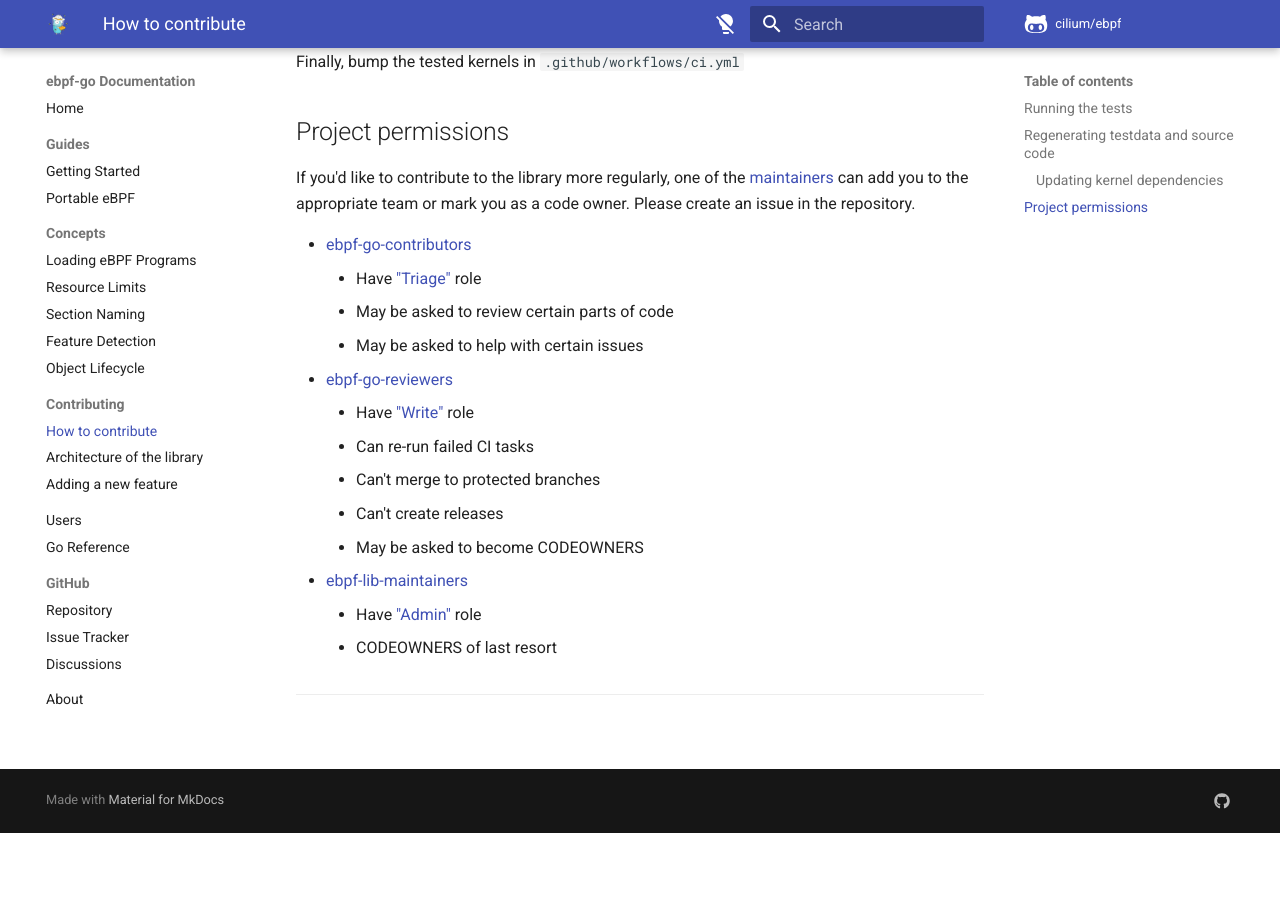
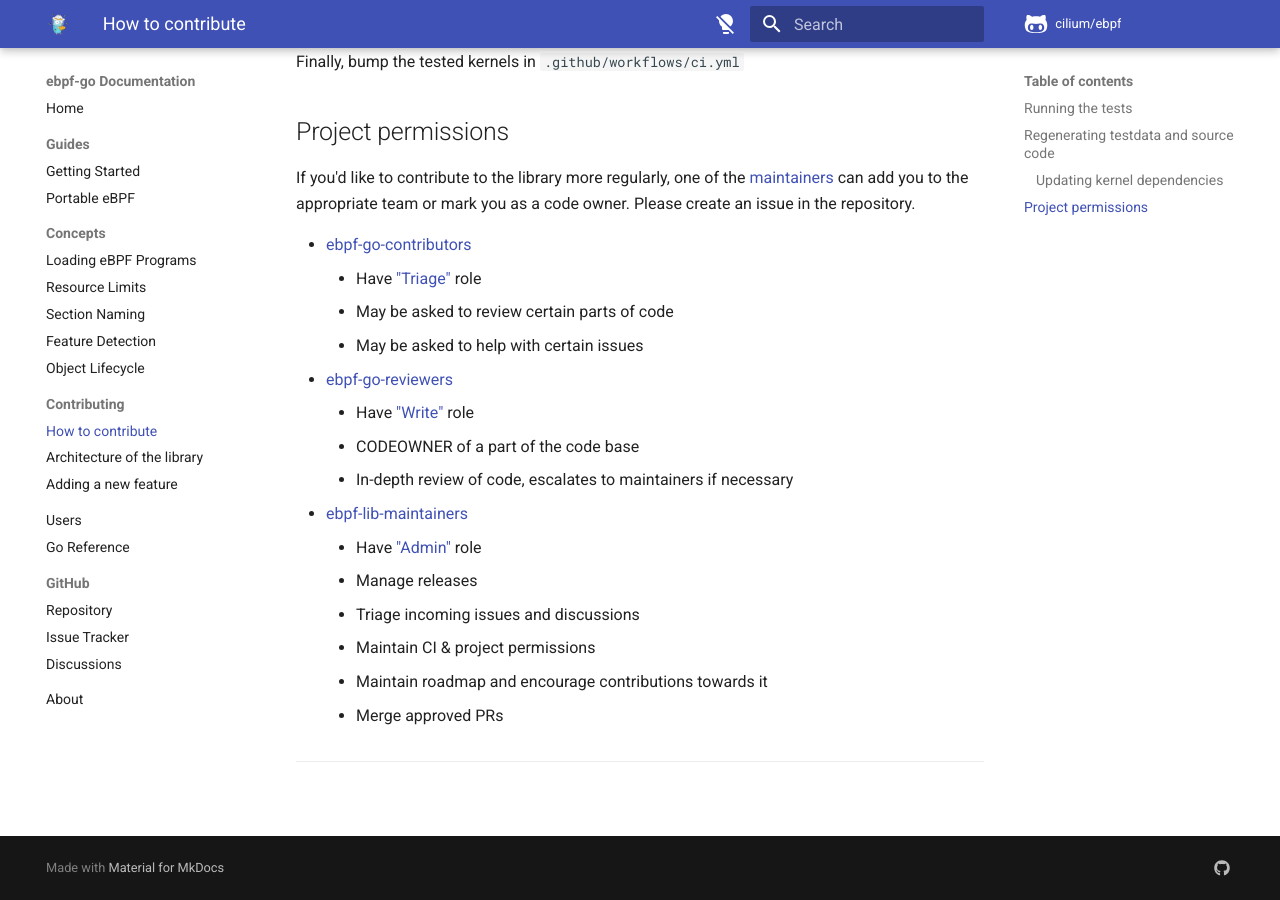
Before and after one commit to cilium/ebpf, an MkDocs documentation site: the page built from docs/ebpf/contributing/index.md, in a window 1280 px wide and 900 px high, scrolled down 1380 px. Built offline with MkDocs 1.6.1 and Material for MkDocs 9.7.7, drawn with Linux system fonts in a browser that asks for light colours; comment, search, counter and statistics services are not loaded; before the commit the page ends 2213 px from its top, so only the background shows below that.

Commit message:
docs: update project roles
Signed-off-by: Lorenz Bauer <lmb@isovalent.com>

```diff
--- a/docs/ebpf/contributing/index.md
+++ b/docs/ebpf/contributing/index.md
@@ -79,13 +79,15 @@ you as a code owner. Please create an issue in the repository.
     * May be asked to help with certain issues
 * [ebpf-go-reviewers]
     * Have ["Write"][permissions] role
-    * Can re-run failed CI tasks
-    * Can't merge to protected branches
-    * Can't create releases
-    * May be asked to become CODEOWNERS
+    * CODEOWNER of a part of the code base
+    * In-depth review of code, escalates to maintainers if necessary
 * [ebpf-lib-maintainers]
     * Have ["Admin"][permissions] role
-    * CODEOWNERS of last resort
+    * Manage releases
+    * Triage incoming issues and discussions
+    * Maintain CI & project permissions
+    * Maintain roadmap and encourage contributions towards it
+    * Merge approved PRs
 
 [virtme]: https://github.com/amluto/virtme
 [run-tests.sh]: https://github.com/cilium/ebpf/blob/main/run-tests.sh
```
